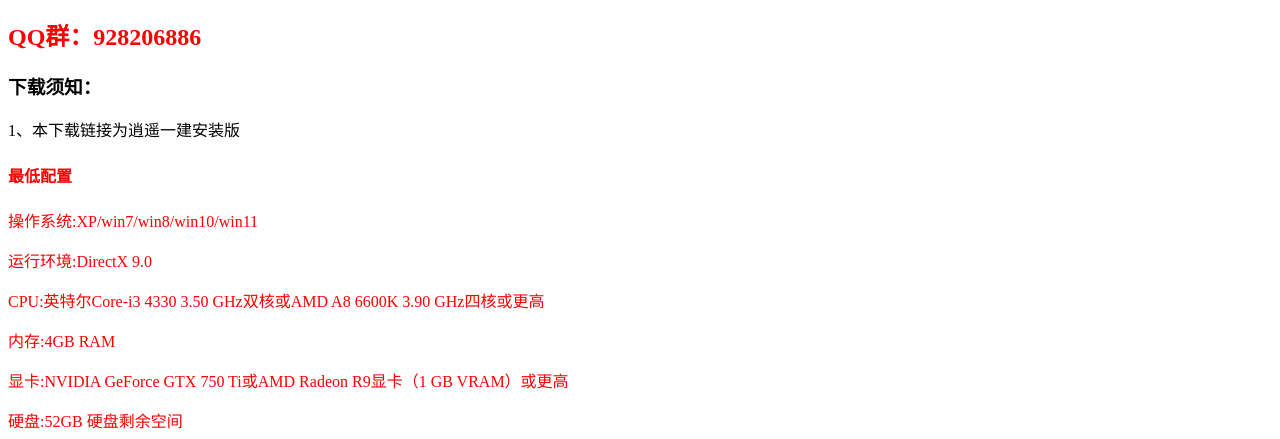
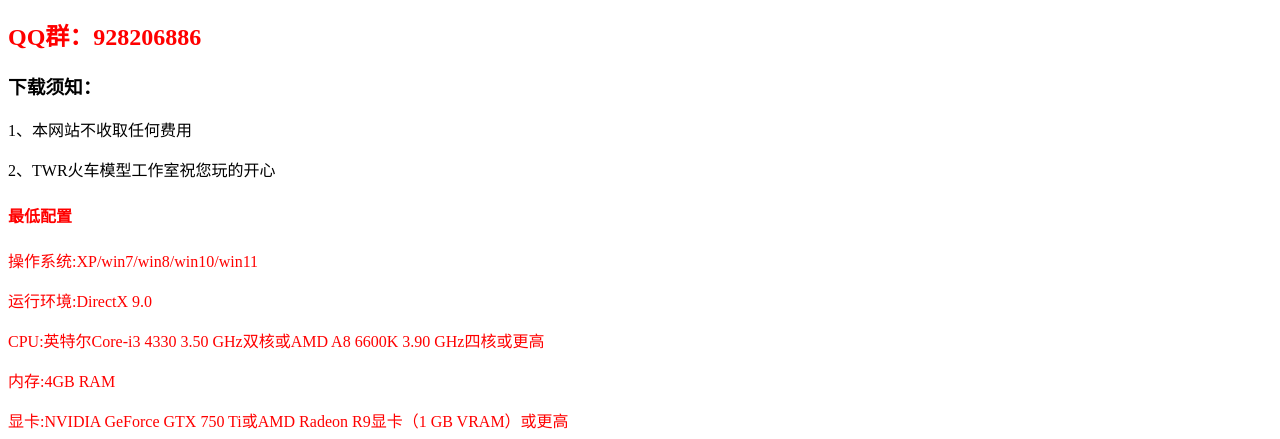
Before and after one commit to TWRchina/TWRchina, a plain HTML site: page TS2022下载.html in a window 1280 px wide. Shown: the part 127-566 px from the top of the page. Drawn offline with Linux system fonts and the light colour scheme.

Commit message:
Add files via upload

```diff
--- a/TS2022下载.html
+++ b/TS2022下载.html
@@ -22,8 +22,8 @@
     <div><h2>下载TS2022请添加QQ群</h2></div>
     <div><h2 style="color: red">QQ群：928206886</h2></div>
     <div><h3>下载须知：</h3>
-    <p>1、本下载链接为逍遥一建安装版</p>
-
+    <p>1、本网站不收取任何费用</p>
+    <p>2、TWR火车模型工作室祝您玩的开心</p>
     <h4 style="color: red">最低配置</h4>
 
             <p style="color: red">操作系统:XP/win7/win8/win10/win11</p>
```
